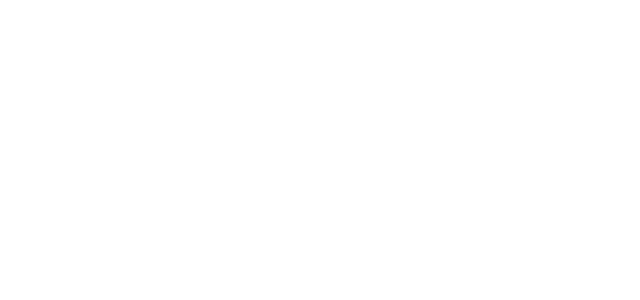
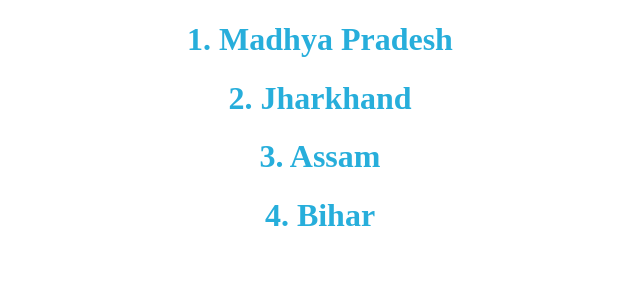
Before and after one commit to vineethsagar/React-Assignments-Set-2---Nested-List, a React app: page / in a window 1280 px wide. Shown: the top 300 px of the page, without its empty margins (320-960 px from the left). Built offline with nearby package versions, Linux system fonts and the light colour scheme.

Commit message:
attempt 1 using maps created components for state and city - could use higher order component

```diff
--- a/src/components/App.js
+++ b/src/components/App.js
@@ -1,5 +1,6 @@
 import React, { Component, useState } from "react";
 import "./../styles/App.css";
+import State from "./State";
 
 // Do not alter the states const and values inside it.
 const states = [
@@ -10,33 +11,33 @@
         name: "Indore",
         towns: [
           {
-            name: "Mhow",
+            name: "Mhow"
           },
           {
-            name: "Dewas",
-          },
-        ],
+            name: "Dewas"
+          }
+        ]
       },
       {
         name: "Bhopal",
         towns: [
           {
-            name: "Manit",
+            name: "Manit"
           },
           {
-            name: "Berasia",
-          },
-        ],
+            name: "Berasia"
+          }
+        ]
       },
       {
         name: "Gwalior",
         towns: [
           {
-            name: "Ajaypur",
-          },
-        ],
-      },
-    ],
+            name: "Ajaypur"
+          }
+        ]
+      }
+    ]
   },
   {
     name: "Jharkhand",
@@ -45,36 +46,36 @@
         name: "Dhanbad",
         towns: [
           {
-            name: "IIT(ISM) Dhanbad",
+            name: "IIT(ISM) Dhanbad"
           },
           {
-            name: "Hirapur",
-          },
-        ],
+            name: "Hirapur"
+          }
+        ]
       },
       {
         name: "Wasseypur",
         towns: [
           {
-            name: "Sardar khan's",
+            name: "Sardar khan's"
           },
           {
-            name: "Faizal khan's",
-          },
-        ],
+            name: "Faizal khan's"
+          }
+        ]
       },
       {
         name: "Mirzapur",
         towns: [
           {
-            name: "Kaleen bhaiya's",
+            name: "Kaleen bhaiya's"
           },
           {
-            name: "Guddu bhaiya's",
-          },
-        ],
-      },
-    ],
+            name: "Guddu bhaiya's"
+          }
+        ]
+      }
+    ]
   },
   {
     name: "Assam",
@@ -83,36 +84,36 @@
         name: "Guwhati",
         towns: [
           {
-            name: "Amin",
+            name: "Amin"
           },
           {
-            name: "Jalah",
-          },
-        ],
+            name: "Jalah"
+          }
+        ]
       },
       {
         name: "Jungle1",
         towns: [
           {
-            name: "Tiger found at IIT Guwahati",
+            name: "Tiger found at IIT Guwahati"
           },
           {
-            name: "Leopard found in IIT Guwahati",
-          },
-        ],
+            name: "Leopard found in IIT Guwahati"
+          }
+        ]
       },
       {
         name: "Tezpur",
         towns: [
           {
-            name: "Dibrugarh",
+            name: "Dibrugarh"
           },
           {
-            name: "Silchar",
-          },
-        ],
-      },
-    ],
+            name: "Silchar"
+          }
+        ]
+      }
+    ]
   },
   {
     name: "Bihar",
@@ -121,41 +122,47 @@
         name: "Patna",
         towns: [
           {
-            name: "Sonpur",
+            name: "Sonpur"
           },
           {
-            name: "Maner",
-          },
-        ],
+            name: "Maner"
+          }
+        ]
       },
       {
         name: "Gaya",
         towns: [
           {
-            name: "Bakraur",
+            name: "Bakraur"
           },
           {
-            name: "Barachatti",
-          },
-        ],
+            name: "Barachatti"
+          }
+        ]
       },
       {
         name: "Darbhanga",
         towns: [
           {
-            name: "Singhwara",
+            name: "Singhwara"
           },
           {
-            name: "Jale",
-          },
-        ],
-      },
-    ],
-  },
+            name: "Jale"
+          }
+        ]
+      }
+    ]
+  }
 ];
 
 function App() {
-  return <div id="main"></div>;
+  return (
+    <div id="main">
+      {states.map((state, index) => {
+        return <State key={index + 1} id={index + 1} state={state} />;
+      })}
+    </div>
+  );
 }
 
 export default App;
--- /dev/null
+++ b/src/components/City.js
@@ -0,0 +1,26 @@
+import React, { useState } from "react";
+
+const City = (props) => {
+  const [displayTown, setdisplayTown] = useState(false);
+  // console.log(props);
+  const towns = props.city.towns;
+  console.log(props);
+  return (
+    <>
+      <h1 id={"city" + props.id} onClick={() => setdisplayTown(!displayTown)}>
+        {props.id}. {props.city.name}
+      </h1>
+      {displayTown &&
+        towns.map((town, index) => {
+          const id = index + 1;
+
+          return (
+            <h1 id={"town" + id}>
+              {index + 1}. {town.name}
+            </h1>
+          );
+        })}
+    </>
+  );
+};
+export default City;
--- /dev/null
+++ b/src/components/State.js
@@ -0,0 +1,20 @@
+import React, { useState } from "react";
+import City from "./City";
+const State = (props) => {
+  const [displayCity, setdisplayCity] = useState(false);
+  // console.log(props);
+  const cities = props.state.cities;
+  console.log(cities);
+  return (
+    <>
+      <h1 id={"state" + props.id} onClick={() => setdisplayCity(!displayCity)}>
+        {props.id}. {props.state.name}
+      </h1>
+      {displayCity &&
+        cities.map((city, index) => {
+          return <City key={index + 1} id={index + 1} city={city} />;
+        })}
+    </>
+  );
+};
+export default State;
```
